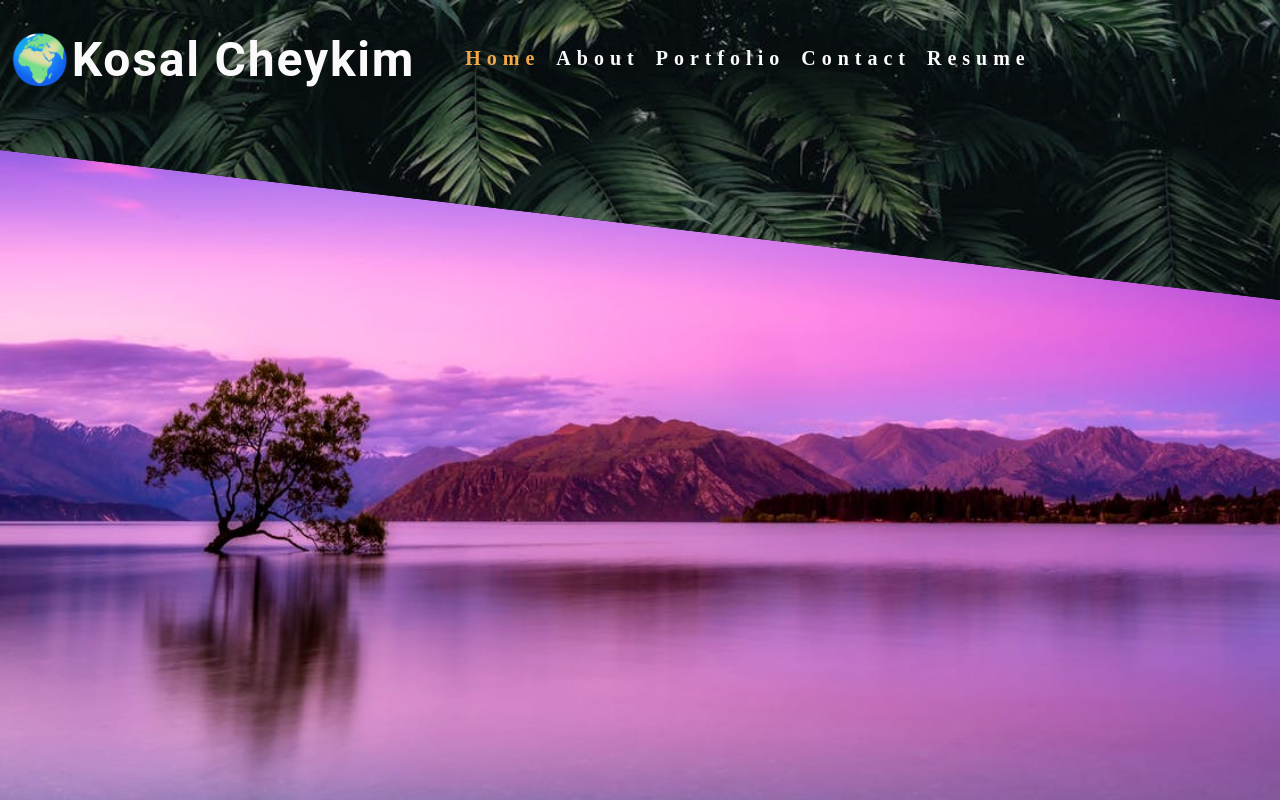
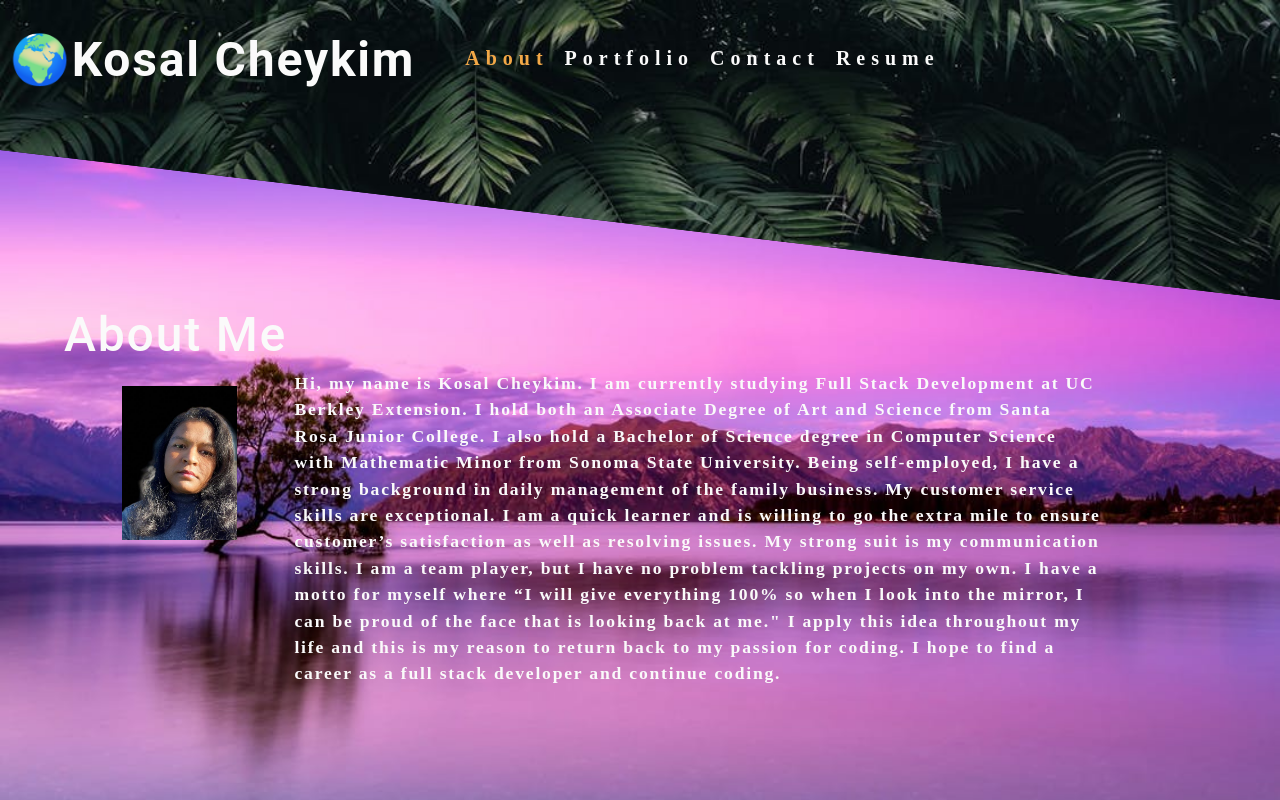
Before and after one commit to kcheykim/cheykim-portfolio, a React (Create React App) app: page / in a window 1280 px wide. Built offline with nearby package versions, Linux system fonts and the light colour scheme.

Commit message:
making changes to the portfolio page add live url and github links

```diff
--- a/package.json
+++ b/package.json
@@ -3,11 +3,15 @@
   "version": "0.1.0",
   "private": true,
   "dependencies": {
+    "@fortawesome/fontawesome-svg-core": "^1.3.0",
+    "@fortawesome/free-solid-svg-icons": "^6.0.0",
+    "@fortawesome/react-fontawesome": "^0.1.17",
     "@testing-library/jest-dom": "^5.16.2",
     "@testing-library/react": "^12.1.2",
     "@testing-library/user-event": "^13.5.0",
     "react": "^17.0.2",
     "react-dom": "^17.0.2",
+    "react-icons": "^4.3.1",
     "react-scripts": "5.0.0",
     "web-vitals": "^2.1.4"
   },
--- a/public/index.html
+++ b/public/index.html
@@ -10,6 +10,7 @@
       content="Web site created using create-react-app"
     />
     <link rel="apple-touch-icon" href="%PUBLIC_URL%/logo192.png" />
+    <link rel="shortcut icon" type="image/png" href=""./images/favicon_large.png">
     <!--
       manifest.json provides metadata used when your web app is installed on a
       user's mobile device or desktop. See https://developers.google.com/web/fundamentals/web-app-manifest/
--- a/src/App.js
+++ b/src/App.js
@@ -6,7 +6,7 @@ import Contact from './components/Contact';
 
 function App() {
   const [categories] = useState([
-    { name: 'Home', description: 'A showcase of my projects and weekly challenges.' },
+    // { name: 'Home', description: 'A showcase of my projects and weekly challenges.' },
     { name: 'About', description: 'A showcase of my projects and weekly challenges.' },
     { name: 'Portfolio', description: 'A showcase of my projects and weekly challenges.' },
     { name: 'Contact', description: 'Ways to contact me.' },
--- a/src/components/About/index.js
+++ b/src/components/About/index.js
@@ -1,13 +1,13 @@
-import React from 'react';
-import coverImage from '../../assets/images/me/my-image.JPG';
+import React from "react";
+import coverImage from "../../assets/images/me/my-image.JPG";
 
 function About() {
   return (
     <section id="about">
       <h1>About Me</h1>
       <div>
-      <img src={coverImage} className='my-2' style={{alignItems:'center', width: '10%', marginLeft:'5%' }} alt='cover' />
-      <div id='left' style={{float:'right', width:'70%', marginRight:'10%'}}>
+        <img src={coverImage} className="my-2" style={{ alignItems: "center", width: "10%", marginLeft: "5%" }} alt="cover" />
+        <div id="left" style={{ float: "right", width: "70%", marginRight: "10%" }}>
           <p>Hi, my name is Kosal Cheykim. I am currently studying Full Stack Development at UC Berkley Extension.
             I hold both an Associate Degree of Art and Science from Santa Rosa Junior College.
             I also hold a Bachelor of Science degree in Computer Science with Mathematic Minor from Sonoma State University.
@@ -15,9 +15,11 @@ function About() {
             My customer service skills are exceptional. I am a quick learner and is willing to go the extra mile
             to ensure customer’s satisfaction as well as resolving issues. My strong suit is my communication skills.
             I am a team player, but I have no problem tackling projects on my own.  I have a motto for myself where
-          “I give everything 100% so when I look into the mirror, I can be proud of the face that is looking back at you.'
-          I apply this idea throughout my life so this was my reason to return to my passion for coding by attending UCB
-          Full Stack Development program. I hope to find a career as a full stack developer and continue coding.</p></div>
+            “I will give everything 100% so when I look into the mirror, I can be proud of the face that is looking back at me."
+            I apply this idea throughout my life and this is my reason to return back to my passion for coding.
+            I hope to find a career as a full stack developer and continue coding.
+          </p>
+        </div>
       </div>
     </section>
   );
--- a/src/components/Contact/index.js
+++ b/src/components/Contact/index.js
@@ -36,15 +36,15 @@ function ContactForm() {
         <section id="contact">
             <h1 className="my-5">Contact me</h1>
             <form id="contact-form" onSubmit={handleSubmit}>
-                <div className="my-2">
+                <div className="my-2 flex-row">
                     <label  htmlFor="name">Name:</label>
                     <input type="text" defaultValue={name} onBlur={handleChange} name="name" />
                 </div>
-                <div className="my-2">
+                <div className="my-2 flex-row">
                     <label htmlFor="email">Email address:</label>
                     <input type="email" defaultValue={email} name="email" onBlur={handleChange} />
                 </div>
-                <div className="my-2">
+                <div className="my-2 flex-row">
                     <label htmlFor="message">Message:</label>
                     <textarea name="message" defaultValue={message} onBlur={handleChange} rows="5" />
                     {errorMessage && (<div><p className="error-text">{errorMessage}</p></div>)}
--- a/src/components/Nav/index.js
+++ b/src/components/Nav/index.js
@@ -1,11 +1,11 @@
-import React, {useEffect} from 'react';
+import React, { useEffect } from 'react';
 
 function Nav(props) {
   const {
     categories = [],
     setCurrentCategory,
     currentCategory
-   // contactSelected,
+    // contactSelected,
     // setContactSelected,
   } = props;
 
--- a/src/components/PortfolioList/index.js
+++ b/src/components/PortfolioList/index.js
@@ -1,64 +1,72 @@
-import React, { useState } from 'react';
-import Project from '../Project';
+import React, { useState } from "react";
+import Project from "../Project";
 
 const PortfolioList = () => {
 
   const [projects] = useState([
     {
-      name: 'Flavor Express',
-      src: 'flavor-express.png',
-      category: 'commercial',
-      description: 'A recipe sharing app.',
-      link: '',
+      name: "Flavor Express",
+      src: "flavor-express.png",
+      category: "commercial",
+      description: "A recipe sharing app.",
+      link: "https://flavor-express.herokuapp.com/",
+      git: "https://github.com/kcheykim/FlavorExpress.git"
     },
     {
-      name: 'Music Matcher',
-      src: 'music-matcher.png',
-      category:'commercial',
-      description: 'A music app that returns similar musics.',
-      link: '',
+      name: "Music Matcher",
+      src: "music-matcher.png",
+      category:"commercial",
+      description: "A music app that returns similar musics.",
+      link: "https://kcheykim.github.io/MusicMatcher/",
+      git: "https://github.com/kcheykim/MusicMatcher.git"
     },
     {
-      name: 'Celion Dion Fan Page',
-      src: 'celine-fanpage.png',
-      category: 'commercial',
-      description: 'A Fan Page for Celion Dion.',
-      link: '',
+      name: "Celion Dion Fan Page",
+      src: "celine-fanpage.png",
+      category: "commercial",
+      description: "A Fan Page for Celion Dion.",
+      link: "https://kcheykim.github.io/fanpage-prework/",
+      git: "https://github.com/kcheykim/fanpage-prework.git"
     },
     {
-      name: 'Coding Quiz',
-      src: 'coding-quiz.png',
-      category: 'commercial',
-      description: 'An quiz app for JavaScript, HTML and CSS.',
-      link: '',
+      name: "Coding Quiz",
+      src: "coding-quiz.png",
+      category: "commercial",
+      description: "An quiz app for JavaScript, HTML and CSS.",
+      link: "https://kcheykim.github.io/coding-quiz/",
+      git: "https://github.com/kcheykim/coding-quiz.git"
     },
     {
-      name: 'Note Taker',
-      src: 'note-taker-landing.png',
-      category: 'commercial',
-      description: 'An note taking app.',
-      link: '',
+      name: "Note Taker",
+      src: "note-taker-landing.png",
+      category: "commercial",
+      description: "An note taking app.",
+      link: "https://sleepy-cove-15810.herokuapp.com/",
+      git: "https://github.com/kcheykim/note-taker.git"
     },
     {
-      name: 'Password Generator',
-      src: 'password-generator.png',
-      category: 'portraits',
-      description: 'A password generator app.',
-      link: '',
+      name: "Password Generator",
+      src: "password-generator.png",
+      category: "portraits",
+      description: "A password generator app.",
+      link: "https://kcheykim.github.io/password-generator/",
+      git: "https://github.com/kcheykim/password-generator.git"
     },
     {
-      name: 'Weather Dashboard',
-      src: 'weather-dashboard.png',
-      category: 'portraits',
-      description: 'An weather app.',
-      link: '',
+      name: "Weather Dashboard",
+      src: "weather-dashboard.png",
+      category: "portraits",
+      description: "An weather app.",
+      link: "https://kcheykim.github.io/weather-dashboard/",
+      git: "https://github.com/kcheykim/work-day-scheduler.git"
     },
     {
-      name: 'Work Day Scheduler',
-      src: 'work-day-scheduler.png',
-      category: 'portraits',
-      description: 'An application that keeps track of daily schedule.',
-      link: '',
+      name: "Work Day Scheduler",
+      src: "work-day-scheduler.png",
+      category: "portraits",
+      description: "An application that keeps track of daily schedule.",
+      link: "https://kcheykim.github.io/work-day-scheduler/",
+      git: "https://github.com/kcheykim/work-day-scheduler.git"
     }
   ]);
   //const currentProjects = projects.filter((project) => project.category === category);
--- a/src/components/Project/index.js
+++ b/src/components/Project/index.js
@@ -1,16 +1,17 @@
-import React, { useState } from 'react';
+import React from 'react';
+
+import { BsGithub } from "react-icons/bs";
 
 const Project = ({ project }) => {
 
     return (
         <div className="mx-2 my-1">
-            <h1>{project.name}</h1>
-            <img
-                src={require(`../../assets/images/projects/${project.src}`)}
+            <h1><a href={project.link}>{project.name}</a>
+            <span className="mx-5"><a href={project.git}><BsGithub /></a></span></h1>
+            <img src={require(`../../assets/images/projects/${project.src}`)}
                 alt={project.name}
                 className="img-thumbnail"
-                key={project.name}
-            />
+                key={project.name} />
             <p>{project.description}</p>
         </div>
     );
--- a/src/index.css
+++ b/src/index.css
@@ -210,6 +210,11 @@ textarea {
   margin-left: var(--spacing-two);
 }
 
+.mx-5 {
+  margin-right: var(--spacing-five);
+  margin-left: var(--spacing-five);
+}
+
 .my-1 {
   margin-top: var(--spacing-one);
   margin-bottom: var(--spacing-one);
@@ -296,7 +301,7 @@ button {
 
 a {
 	border-radius: 5px;
-	color: var(--primary);
+	color: var(--light);
 	font-weight: 600;
 	padding: 2px 4px;
 	margin-left: -2px;
@@ -320,13 +325,12 @@ a {
 #contact,
 #resume{
   margin-left: 5%;
-
+  margin-right: 5%;
 }
 
 #about h1,
 #portfolio h1,
 #contact h1,
 #resume h1{
-
   font-size: 3rem;
 }
```
Also changed, not shown: 2 other files (tests, documents, lock files or other folders). Lines whose indentation alone changed are shown as unchanged.
